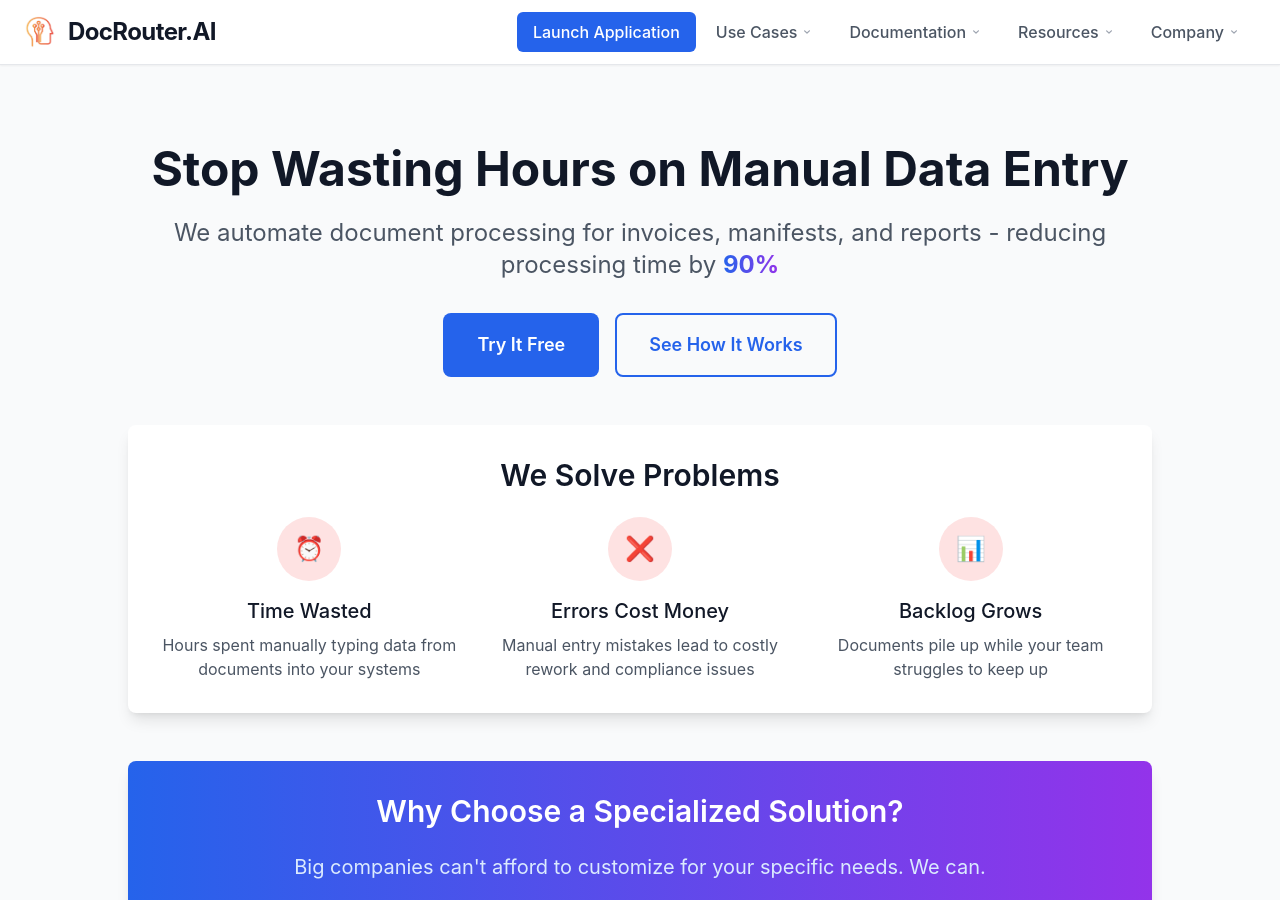
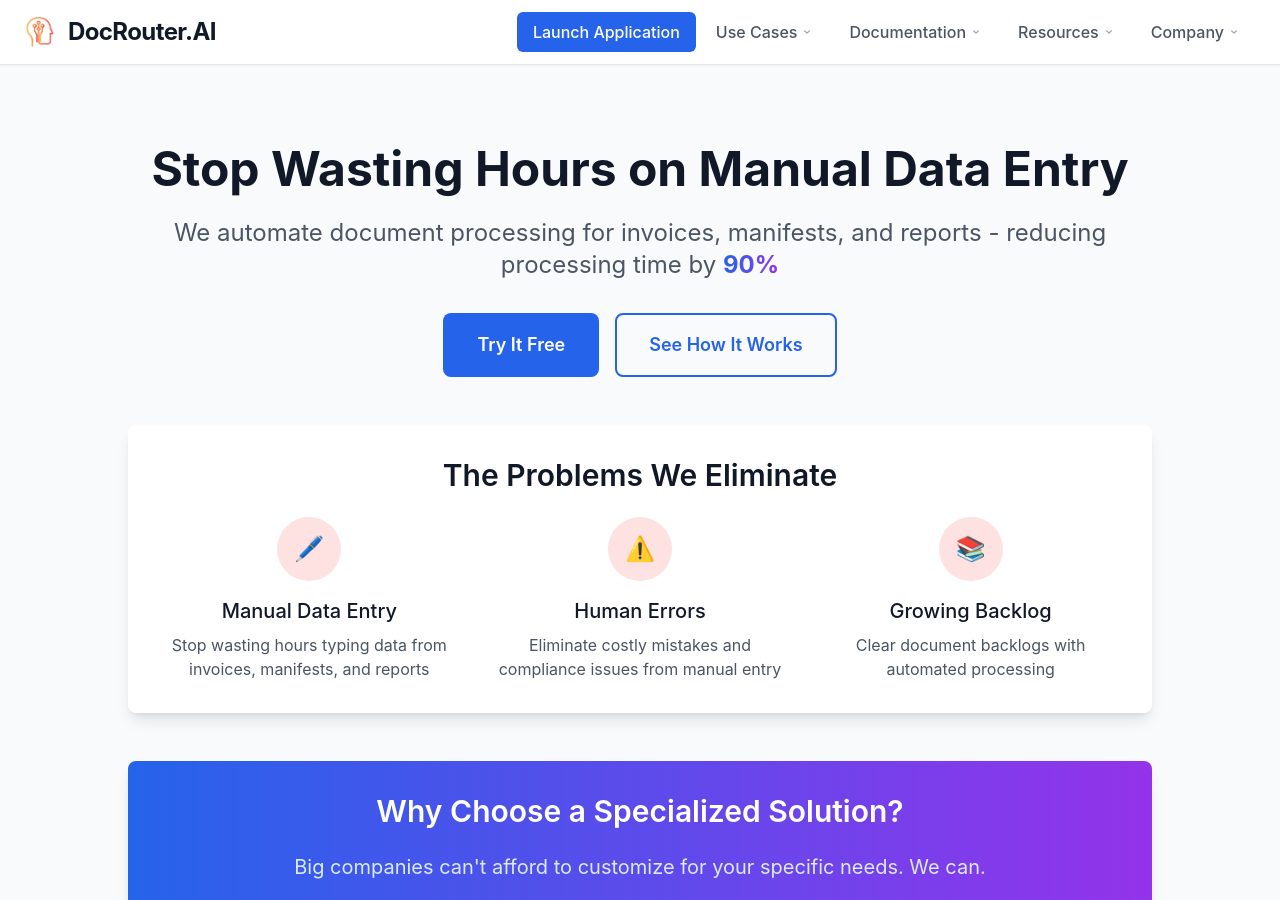
Before and after one commit to analytiq-hub/docrouter.github.io, a Jekyll site: the page built from index.md, in a window 1280 px wide and 900 px high. Built offline with Jekyll 4.4.1, drawn with Linux system fonts in a browser that asks for light colours; nearby versions of some CDN libraries.

Commit message:
Update Problems section with new verbiage and icons
- Change header to 'The Problems We Eliminate' for more direct messaging
- Update icons: writing hand, warning triangle, stack of books
- Improve copy to be more action-oriented and specific
- Focus on what we eliminate rather than just problems

```diff
--- a/index.md
+++ b/index.md
@@ -31,28 +31,28 @@ title: "DocRouter - AI-Powered Document Processing"
     <main>
         <!-- Problem Statement Section -->
         <section class="bg-white rounded-lg shadow-lg p-8 mb-12">
-            <h2 class="text-3xl font-semibold text-gray-900 mb-6 text-center">We Solve Problems</h2>
+            <h2 class="text-3xl font-semibold text-gray-900 mb-6 text-center">The Problems We Eliminate</h2>
             <div class="grid md:grid-cols-3 gap-8">
                 <div class="text-center">
                     <div class="bg-red-100 rounded-full w-16 h-16 flex items-center justify-center mx-auto mb-4">
-                        <span class="text-2xl">⏰</span>
+                        <span class="text-2xl">🖊️</span>
                     </div>
-                    <h3 class="text-xl font-medium text-gray-900 mb-2">Time Wasted</h3>
-                    <p class="text-gray-600">Hours spent manually typing data from documents into your systems</p>
+                    <h3 class="text-xl font-medium text-gray-900 mb-2">Manual Data Entry</h3>
+                    <p class="text-gray-600">Stop wasting hours typing data from invoices, manifests, and reports</p>
                 </div>
                 <div class="text-center">
                     <div class="bg-red-100 rounded-full w-16 h-16 flex items-center justify-center mx-auto mb-4">
-                        <span class="text-2xl">❌</span>
+                        <span class="text-2xl">⚠️</span>
                     </div>
-                    <h3 class="text-xl font-medium text-gray-900 mb-2">Errors Cost Money</h3>
-                    <p class="text-gray-600">Manual entry mistakes lead to costly rework and compliance issues</p>
+                    <h3 class="text-xl font-medium text-gray-900 mb-2">Human Errors</h3>
+                    <p class="text-gray-600">Eliminate costly mistakes and compliance issues from manual entry</p>
                 </div>
                 <div class="text-center">
                     <div class="bg-red-100 rounded-full w-16 h-16 flex items-center justify-center mx-auto mb-4">
-                        <span class="text-2xl">📊</span>
+                        <span class="text-2xl">📚</span>
                     </div>
-                    <h3 class="text-xl font-medium text-gray-900 mb-2">Backlog Grows</h3>
-                    <p class="text-gray-600">Documents pile up while your team struggles to keep up</p>
+                    <h3 class="text-xl font-medium text-gray-900 mb-2">Growing Backlog</h3>
+                    <p class="text-gray-600">Clear document backlogs with automated processing</p>
                 </div>
             </div>
         </section>
```
